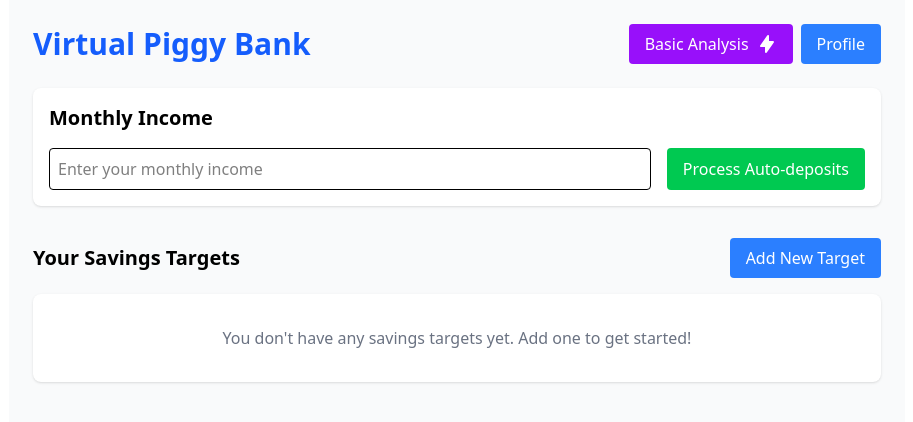
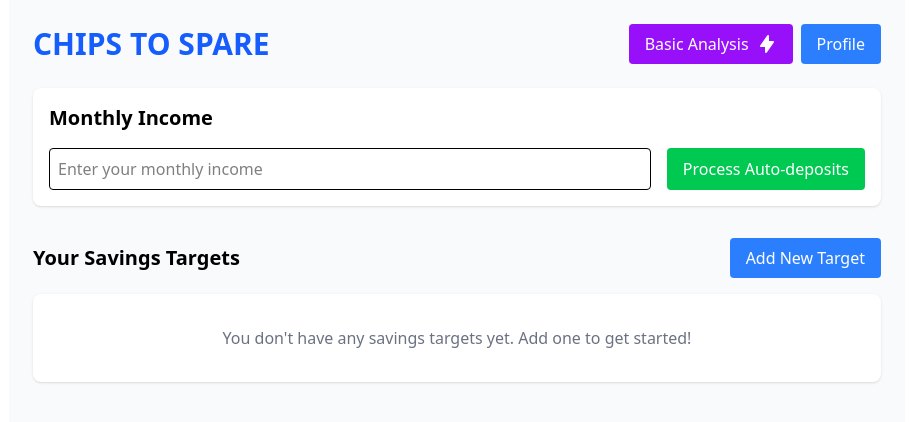
Before and after one commit to amandalxu/lahacks2025, a React (Vite) app in the folder my-app/: page / in a window 1280 px wide. Shown: the top 422 px of the page, without its empty margins (183-1096 px from the left). Built offline with nearby package versions, Linux system fonts and the light colour scheme.

Commit message:
Update page title with app name

```diff
--- a/my-app/src/App.jsx
+++ b/my-app/src/App.jsx
@@ -190,7 +190,7 @@
   return (
     <div className="p-6 max-w-4xl mx-auto bg-gray-50 min-h-screen">
       <div className="flex justify-between items-center mb-6">
-        <h1 className="text-3xl font-bold text-blue-600">Virtual Piggy Bank</h1>
+        <h1 className="text-3xl font-bold text-blue-600">CHIPS TO SPARE</h1>
         <div className="flex gap-2">
           <GeminiAIButton savingsTargets={savingsTargets} monthlyIncome={monthlyIncome} />
           <Link
```
